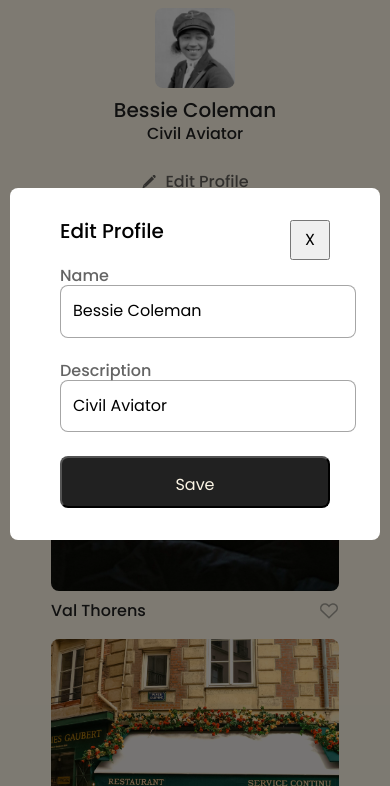
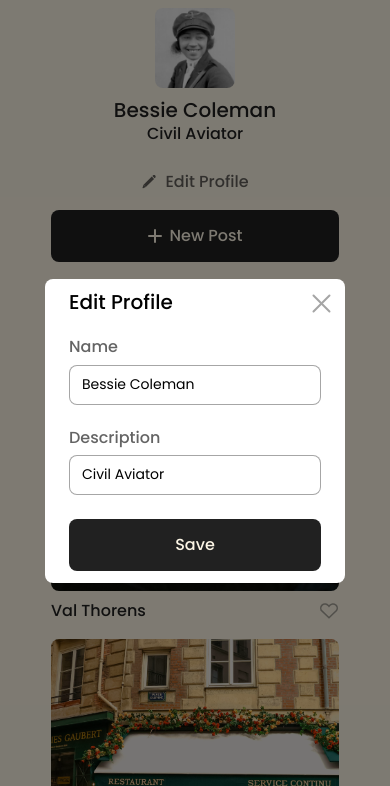
Before and after one commit to Onyxempire8282/se_project_spots, a plain HTML site: page index.html in a window 390 px wide. Both pictures are taken after a click on the button "Edit Profile". Shown: the part 58-844 px from the top of the page. Drawn offline with Linux system fonts and the light colour scheme.

Commit message:
Figma styling update

```diff
--- a/blocks/modal.css
+++ b/blocks/modal.css
@@ -10,15 +10,17 @@
   justify-content: center;
   align-items: center;
   padding: 10px;
-  opacity:0;
-  transition:visibility 0s linear 0.5s,opacity 0.5s linear;
+  opacity: 0;
+  transition: visibility 0s linear 0.5s, opacity 0.5s linear;
 }
+
 
 .modal_is-opened {
   visibility: visible;
-  opacity:1;
-  transition-delay:0s;
+  opacity: 1;
+  transition-delay: 0s;
 }
+
 
 .modal__container {
   position: relative;
@@ -27,6 +29,7 @@
   background-color: #fff;
   border-radius: 8px;
   padding: 32px 50px;
+  box-sizing: border-box;
 }
 
 .modal__close-btn {
@@ -35,26 +38,59 @@
   height: 40px;
   top: 32px;
   right: 50px;
+  border: none;
+  background: none;
+  opacity: 40%;
+  cursor: pointer;
+  transition: opacity 0.3s ease;
 }
+
+.modal__close-btn:hover {
+  opacity: 1;
+}
+
 
 .modal__submit-btn {
   background-color: #212121;
-  color: #fcf5e5;
-  max-width: 156px;
+  color: #FCF5E5;
+  width: 100%;
   height: 52px;
   border-radius: 8px;
   padding: 18px 32px;
+  font-size: 16px;
+  line-height: 100%;
+  font-weight: 500;
+  border: 0;
+  cursor: pointer;
+  transition: background-color 0.3s ease;
 }
+
+.modal__submit-btn:hover {
+  background-color: #353535;
+}
+
+
 .modal__title {
   margin: 0 0 32px;
   font-size: 32px;
   font-weight: 500;
 }
 
+
 .modal__form {
   display: flex;
   flex-direction: column;
 }
+
+.modal__label {
+  display: flex;
+  flex-direction: column;
+  gap: 8px;
+  color: #212121b2;
+  font-size: 16px;
+  margin: 0 0 32px;
+}
+
 
 .modal__input {
   display: block;
@@ -62,6 +98,12 @@
   border-radius: 8px;
   border: 1px solid #21212166;
   padding: 16px 12px;
+  box-sizing: border-box;
+  transition: border-color 0.3s ease;
+}
+
+.modal__input:hover {
+  border-color: #212121;
 }
 
 .modal__input::placeholder {
@@ -70,29 +112,59 @@
   font-weight: 500;
 }
 
-.modal__label {
-  color: #212121b2;
-  font-size: 16px;
-  margin: 0 0 32px;
-}
 
 @media screen and (max-width: 627px) {
+
+  .modal__container {
+    padding: 12px 24px;
+    max-width: 300px;
+    width: 100%;
+    border-radius: 8px;
+    margin: 134px auto 0;
+    box-sizing: border-box;
+  }
+
+  .modal__close-btn {
+    top: 12px;
+    right: 12px;
+    width: 24px;
+    height: 24px;
+    padding: 0;
+    display: flex;
+    align-items: center;
+    justify-content: center;
+  }
+
   .modal__submit-btn {
-    max-width: none;
+    width: 100%;
+    height: 52px;
     font-size: 16px;
+    font-weight: 500;
+    border-radius: 8px;
+    padding: 18px 32px;
+    border: 0;
+    background-color: #212121;
+    color: #FCF5E5;
   }
 
   .modal__label {
-    margin: 0 0 24px;
-    font-size: 16px;
+    margin: 0;
+  }
+
+  .modal__form {
+    display: flex;
+    flex-direction: column;
+    gap: 24px;
   }
 
   .modal__title {
     font-size: 20px;
-    margin: 0 0 24px;
+    margin-bottom: 24px;
   }
 
-  .modal__input::placeholder {
-    font-size: 16px;
+  .modal__input {
+    font-size: 14px;
+    height: 40px;
+    padding: 8px 12px;
   }
 }
--- a/index.html
+++ b/index.html
@@ -116,7 +116,7 @@
           </footer>
           <div class="modal" id="edit-profile-modal">
             <div class="modal__container">
-              <button type="button" class="modal__close-btn">X</button>
+              <button type="button" class="modal__close-btn"><img src="./images/close.svg" alt="Close" /></button>
               <h2 class="modal__title">Edit Profile</h2>
               <form class="modal__form">
                 <label for="profile-name-input" class="modal__label"
@@ -126,6 +126,7 @@
                     type="text"
                     class="modal__input"
                     placeholder="Type your name"
+                    required
                   />
                 </label>
                 <label for="profile-description-input" class="modal__label"
@@ -135,6 +136,7 @@
                     type="text"
                     class="modal__input"
                     placeholder="Describe yourself"
+                    required
                   />
                 </label>
                 <button type="submit" class="modal__submit-btn">Save</button>
@@ -143,7 +145,7 @@
           </div>
           <div class="modal" id="new-post-modal">
             <div class="modal__container">
-              <button type="button" class="modal__close-btn">X</button>
+              <button type="button" class="modal__close-btn"><img src="./images/close.svg" alt="Close" /></button>
               <h2 class="modal__title">New Post</h2>
               <form class="modal__form">
                 <label for="card-image-input" class="modal__label"
@@ -153,6 +155,7 @@
                     type="url"
                     class="modal__input"
                     placeholder="Paste a link to the picture"
+                    required
                   />
                 </label>
                 <label for="post-caption-input" class="modal__label"
@@ -162,6 +165,7 @@
                     type="text"
                     class="modal__input"
                     placeholder="Type your caption"
+                    required
                   />
                 </label>
                 <button type="submit" class="modal__submit-btn">Save</button>
--- a/scripts/index.js
+++ b/scripts/index.js
@@ -1,59 +1,61 @@
 const editProfileBtn = document.querySelector(".profile__edit-btn");
-
 const editProfileModal = document.querySelector("#edit-profile-modal");
 const editProfileClseBtn = editProfileModal.querySelector(".modal__close-btn");
 const editProfileForm = editProfileModal.querySelector(".modal__form");
 const editProfileName = editProfileModal.querySelector("#profile-name-input");
-
 const editProfileDescription = editProfileModal.querySelector("#profile-description-input");
 
 const newPostBtn = document.querySelector(".profile__add-btn");
-
 const newPostModal = document.querySelector("#new-post-modal");
 const newPostCloseBtn = newPostModal.querySelector(".modal__close-btn");
 const editNewPostForm = newPostModal.querySelector(".modal__form");
-
 const editCardImage = newPostModal.querySelector("#card-image-input");
-
 const editPostCaption = newPostModal.querySelector("#post-caption-input");
 
 const profileNameElement = document.querySelector(".profile__name");
 const profileDescriptionElement = document.querySelector(".profile__description");
 
 
-editProfileBtn.addEventListener("click", function (){
-    editProfileName.value = profileNameElement.textContent
-    editProfileDescription.value = profileDescriptionElement.textContent
-    editProfileModal.classList.add("modal_is-opened");
-    });
+function openModal(modal) {
+  modal.classList.add("modal_is-opened");
+}
 
-    editProfileClseBtn.addEventListener("click", function (){
-    editProfileModal.classList.remove("modal_is-opened");
-    });
+function closeModal(modal) {
+  modal.classList.remove("modal_is-opened");
+}
 
 
+editProfileBtn.addEventListener("click", function () {
+  editProfileName.value = profileNameElement.textContent;
+  editProfileDescription.value = profileDescriptionElement.textContent;
+  openModal(editProfileModal);
+});
 
-newPostBtn.addEventListener("click", function (){
-    newPostModal.classList.add("modal_is-opened");
-    });
+editProfileClseBtn.addEventListener("click", function () {
+  closeModal(editProfileModal);
+});
 
-    newPostCloseBtn.addEventListener("click", function (){
-    newPostModal.classList.remove("modal_is-opened");
-    });
+newPostBtn.addEventListener("click", function () {
+  openModal(newPostModal);
+});
 
-function handleEditProfileSubmit(evt) {
-    evt.preventDefault();
-        profileNameElement.textContent = editProfileName.value;
-        editProfileModal.classList.remove("modal_is-opened");
+newPostCloseBtn.addEventListener("click", function () {
+  closeModal(newPostModal);
+});
 
-}
 
-    editProfileForm.addEventListener("submit", handleEditProfileSubmit);
+editProfileForm.addEventListener("submit", function (evt) {
+  evt.preventDefault();
+  profileNameElement.textContent = editProfileName.value;
+  profileDescriptionElement.textContent = editProfileDescription.value;
+  closeModal(editProfileModal);
+});
 
-    function handleEditPostSubmit(evt) {
-    evt.preventDefault();
-        editCardImage.value, editPostCaption.value;
-        newPostModal.classList.remove("modal_is-opened");
-}
+editNewPostForm.addEventListener("submit", function (evt) {
+  evt.preventDefault();
 
-    editNewPostForm.addEventListener("submit", handleEditPostSubmit);
+  console.log("Image URL:", editCardImage.value);
+  console.log("Caption:", editPostCaption.value);
+
+  closeModal(newPostModal);
+});
```
Also changed, not shown: images/close.svg (added).
